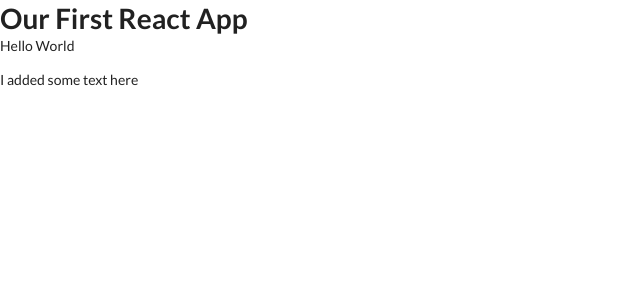
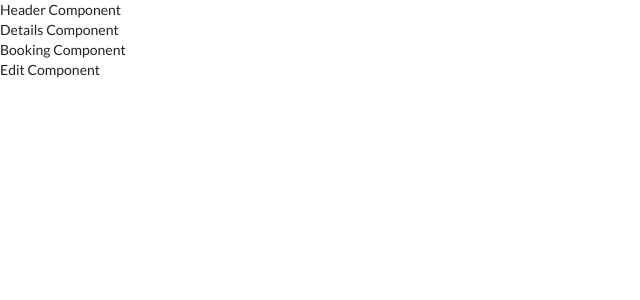
Before and after one commit to uchejustin/conference-room, a React (Create React App) app in the folder meeting-room/: page / in a window 1280 px wide. Shown: the top 300 px of the page, without its empty margins (0-640 px from the left). Built offline with nearby package versions, Linux system fonts and the light colour scheme.

Commit message:
Added components templates

```diff
--- a/meeting-room/src/App.js
+++ b/meeting-room/src/App.js
@@ -1,16 +1,17 @@
 import React, { Component } from 'react';
+import Details from "./components/Details";
+import Booking from "./components/Booking";
+import Edit from "./components/Edit";
+import Header from "./components/Header";
 
 class App extends Component {
   render() {
     return (
       <div className="App">
-        <header className="App-header">
-          <h1 className="App-title">Our First React App</h1>
-        </header>
-        <div>
-          <p>Hello World</p>
-          <p>I added some text here</p>
-        </div>
+        <Header/>
+        <Details/>
+        <Booking/>
+        <Edit/>
       </div>
     );
   }
--- /dev/null
+++ b/meeting-room/src/components/Booking.js
@@ -0,0 +1,13 @@
+import React, { Component } from 'react';
+
+class Booking extends Component {
+  render() {
+    return (
+        <div>
+            Booking Component
+        </div>
+         );
+    }
+}
+
+export default Booking;
--- /dev/null
+++ b/meeting-room/src/components/Details.js
@@ -0,0 +1,13 @@
+import React, { Component } from 'react';
+
+class Details extends Component {
+  render() {
+    return (
+        <div>
+            Details Component
+        </div>
+         );
+    }
+}
+
+export default Details;
--- /dev/null
+++ b/meeting-room/src/components/Edit.js
@@ -0,0 +1,13 @@
+import React, { Component } from 'react';
+
+class Edit extends Component {
+  render() {
+    return (
+        <div>
+            Edit Component
+        </div>
+         );
+    }
+}
+
+export default Edit;
--- /dev/null
+++ b/meeting-room/src/components/Header.js
@@ -0,0 +1,13 @@
+import React, { Component } from 'react';
+
+class Header extends Component {
+  render() {
+    return (
+        <div>
+            Header Component
+        </div>
+         );
+    }
+}
+
+export default Header;
```
Also changed, not shown: 2 other files (tests, documents, lock files or other folders).
